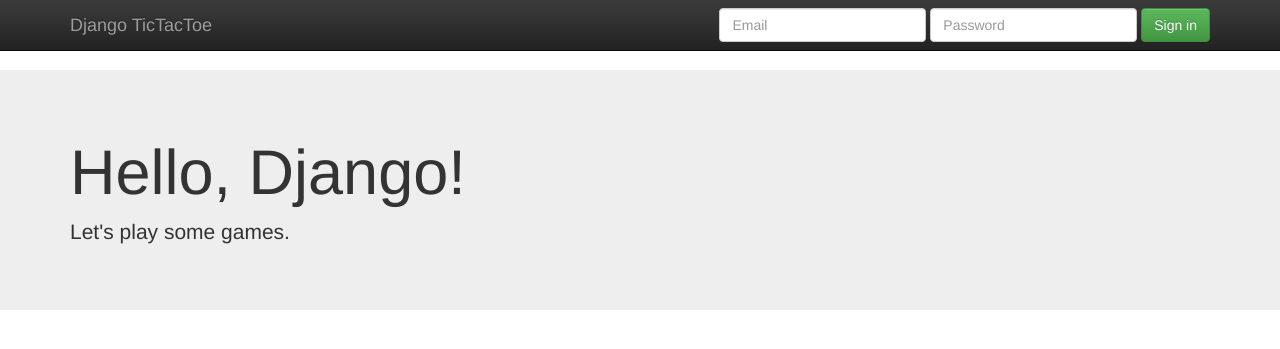
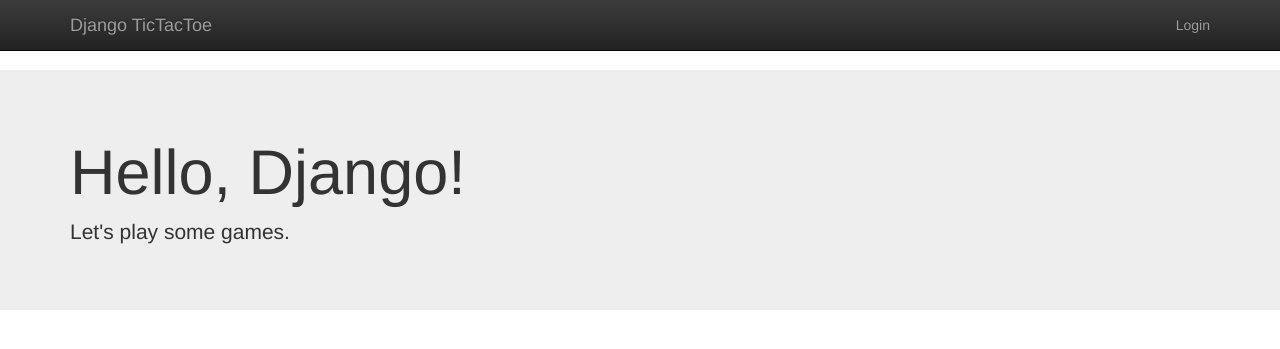
Before and after one commit to alexqiafuer/django_projects, a Django app: page / in a window 1280 px wide. Shown: the top 349 px of the page. Run offline with Django 4.2, Linux system fonts and the light colour scheme; some libraries are stand-ins or nearby versions.

Commit message:
Added login/logout authentication pages

```diff
--- a/tictactoe/player/urls.py
+++ b/tictactoe/player/urls.py
@@ -1,6 +1,18 @@
+from re import template
 from django.urls import path
+from django.contrib.auth.views import LoginView, LogoutView
+
 from .views import home
 
 urlpatterns = [
-    path('home', home)
+    path('home', home, name="player_home"),
+    path('login',
+        LoginView.as_view(template_name="player/login_form.html"),
+        name="player_login"
+    ),
+    path(
+        'logout',
+        LogoutView.as_view(),
+        name="player_logout"
+    ),
 ]
--- a/tictactoe/player/views.py
+++ b/tictactoe/player/views.py
@@ -1,9 +1,11 @@
 from django.shortcuts import render
+from django.contrib.auth.decorators import login_required
 
 from gameplay.models import Game
 
+@login_required
 def home(request):
-    my_games = Game.object.games_for_user(request.user)
+    my_games = Game.objects.games_for_user(request.user)
     active_games = my_games.active()
 
     return render(request, "player/home.html", {'games': active_games})
--- a/tictactoe/templates/base.html
+++ b/tictactoe/templates/base.html
@@ -25,25 +25,15 @@
     <nav class="navbar navbar-inverse navbar-fixed-top" role="navigation">
       <div class="container">
         <div class="navbar-header">
-          <button type="button" class="navbar-toggle collapsed" data-toggle="collapse" data-target="#navbar" aria-expanded="false" aria-controls="navbar">
-            <span class="sr-only">Toggle navigation</span>
-            <span class="icon-bar"></span>
-            <span class="icon-bar"></span>
-            <span class="icon-bar"></span>
-          </button>
           <a class="navbar-brand" href="/">Django TicTacToe</a>
         </div>
-        <div id="navbar" class="navbar-collapse collapse">
-          <form class="navbar-form navbar-right" role="form">
-            <div class="form-group">
-              <input type="text" placeholder="Email" class="form-control">
-            </div>
-            <div class="form-group">
-              <input type="password" placeholder="Password" class="form-control">
-            </div>
-            <button type="submit" class="btn btn-success">Sign in</button>
-          </form>
-        </div><!--/.navbar-collapse -->
+        <ul class="nav navbar-nav navbar-right">
+          {% if user.is_authenticated %}
+            <li><a href="{% url 'player_logout' %}">Logout</a> </li>
+          {% else %}
+            <li><a href="{% url 'player_login' %}" >Login</a></li>
+          {% endif %}
+        </ul>
       </div>
     </nav>
 
--- a/tictactoe/templates/player/home.html
+++ b/tictactoe/templates/player/home.html
@@ -5,8 +5,8 @@
     <h1>welcome back, {{ user.username }} </h1>
     Below are your active games:
     <ul>
-        { % for g in games % }
+        {% for g in games %}
             <li>Game {{g.id}}: {{g.first_player}} vs {{g.second_player}} </li>
-        { % endfor % }
+        {% endfor %}
     </ul>
 {% endblock %}
--- a/tictactoe/tictactoe/settings.py
+++ b/tictactoe/tictactoe/settings.py
@@ -123,6 +123,9 @@ STATIC_URL = 'static/'
 STATICFILES_DIRS = [
     os.path.join(BASE_DIR, "static")
 ]
+LOGIN_REDIRECT_URL="player_home"
+LOGOUT_REDIRECT_URL="tictactoe_welcome"
+LOGIN_URL="player_login"
 
 # Default primary key field type
 # https://docs.djangoproject.com/en/4.0/ref/settings/#default-auto-field
--- a/tictactoe/tictactoe/urls.py
+++ b/tictactoe/tictactoe/urls.py
@@ -20,6 +20,6 @@ from .views import welcome
 
 urlpatterns = [
     path('admin/', admin.site.urls),
-    path('', welcome),
+    path('', welcome, name="tictactoe_welcome"),
     path('player/', include('player.urls'))
 ]
--- a/tictactoe/tictactoe/views.py
+++ b/tictactoe/tictactoe/views.py
@@ -1,4 +1,6 @@
-from django.shortcuts import render
+from django.shortcuts import render, redirect
 
 def welcome(request):
+    if request.user.is_authenticated:
+        return redirect('player_home')
     return render(request, 'tictactoe/welcome.html')
```
Also changed, not shown: tictactoe/templates/player/login_form.html (added, +20 -0 lines), tictactoe/db.sqlite3.
